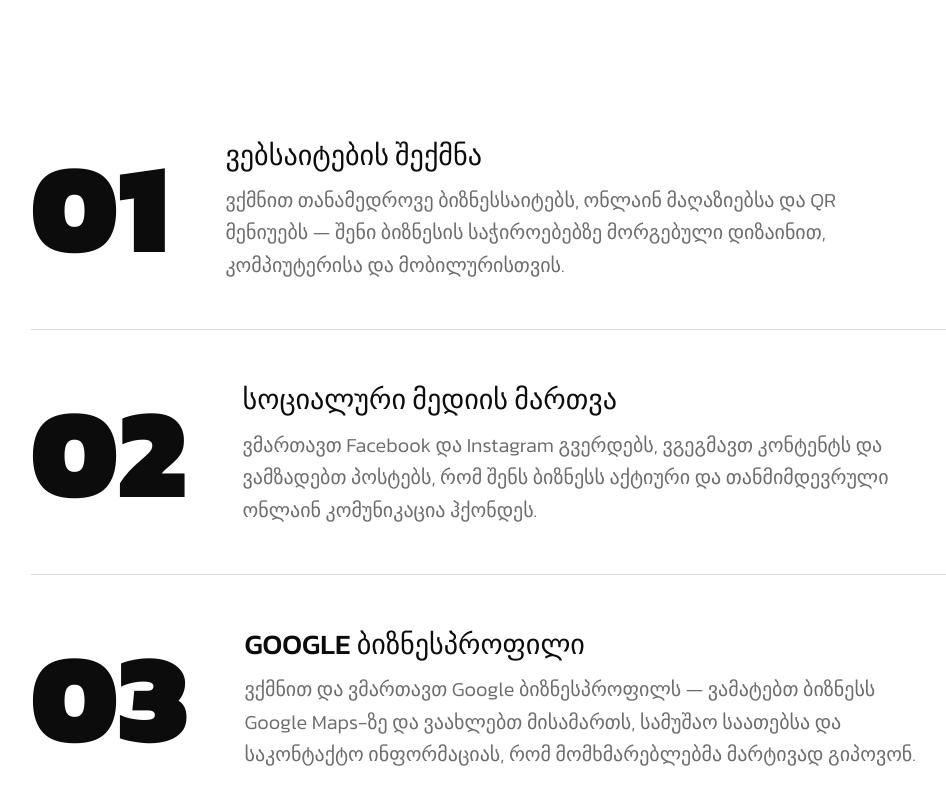
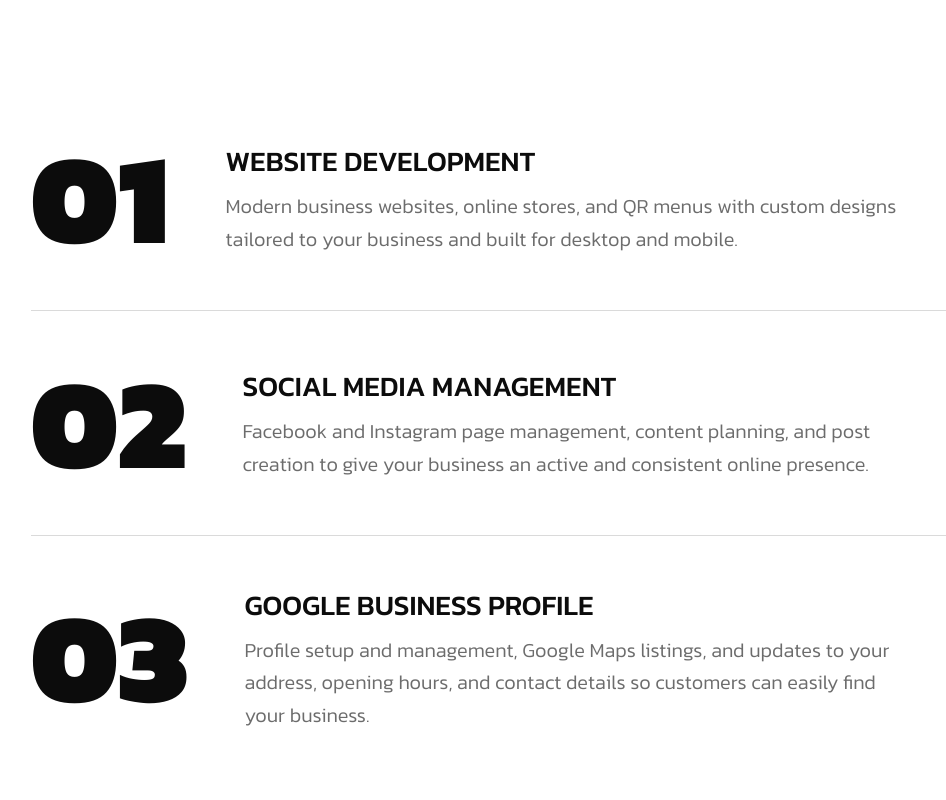
Before and after one commit to Gigsbb/digistudio, a React (Vite) app: page / in a window 1280 px wide. Shown: the part 2660-3460 px from the top of the page, without its empty margins (97-1043 px from the left). Built offline with nearby package versions, Linux system fonts and the light colour scheme.

Commit message:
Write service names and descriptions in English

```diff
--- a/src/components/ServicesSection.tsx
+++ b/src/components/ServicesSection.tsx
@@ -2,19 +2,19 @@
 
 const services = [
   {
-    name: 'ვებსაიტების შექმნა',
+    name: 'Website Development',
     description:
-      'ვქმნით თანამედროვე ბიზნესსაიტებს, ონლაინ მაღაზიებსა და QR მენიუებს — შენი ბიზნესის საჭიროებებზე მორგებული დიზაინით, კომპიუტერისა და მობილურისთვის.',
+      'Modern business websites, online stores, and QR menus with custom designs tailored to your business and built for desktop and mobile.',
   },
   {
-    name: 'სოციალური მედიის მართვა',
+    name: 'Social Media Management',
     description:
-      'ვმართავთ Facebook და Instagram გვერდებს, ვგეგმავთ კონტენტს და ვამზადებთ პოსტებს, რომ შენს ბიზნესს აქტიური და თანმიმდევრული ონლაინ კომუნიკაცია ჰქონდეს.',
+      'Facebook and Instagram page management, content planning, and post creation to give your business an active and consistent online presence.',
   },
   {
-    name: 'Google ბიზნესპროფილი',
+    name: 'Google Business Profile',
     description:
-      'ვქმნით და ვმართავთ Google ბიზნესპროფილს — ვამატებთ ბიზნესს Google Maps-ზე და ვაახლებთ მისამართს, სამუშაო საათებსა და საკონტაქტო ინფორმაციას, რომ მომხმარებლებმა მარტივად გიპოვონ.',
+      'Profile setup and management, Google Maps listings, and updates to your address, opening hours, and contact details so customers can easily find your business.',
   },
 ]
 
```
